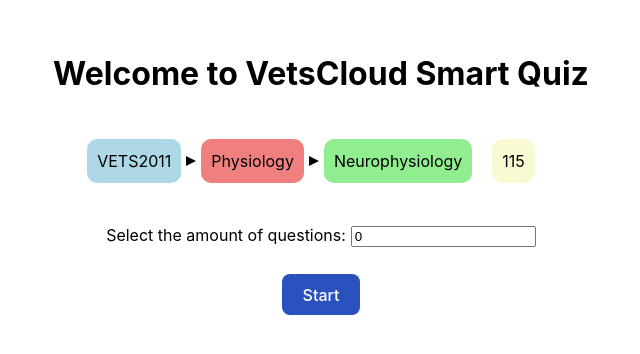
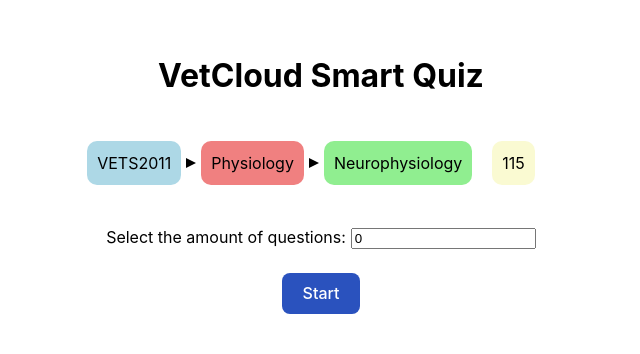
Before and after one commit to UQ-eLIPSE/crucible-components, a Vue app: page / in a window 1280 px wide. Shown: the part 228-582 px from the top of the page, without its empty margins (319-959 px from the left). Built offline with nearby package versions, Linux system fonts and the light colour scheme.

Commit message:
update VetsCloud title

```diff
--- a/src/components/StartPage.vue
+++ b/src/components/StartPage.vue
@@ -1,13 +1,19 @@
 <template>
   <div>
-    <h1>Welcome to VetsCloud Smart Quiz</h1>
+    <h1>VetCloud Smart Quiz</h1>
     <div class="tags-display">
       <div class="tag-container course"><p class="tag-text">VETS2011</p></div>
       <div class="arrow"></div>
-      <div class="tag-container subject"><p class="tag-text">Physiology</p></div>
+      <div class="tag-container subject">
+        <p class="tag-text">Physiology</p>
+      </div>
       <div class="arrow"></div>
-      <div class="tag-container system"><p class="tag-text">Neurophysiology</p></div>
-      <div class="tag-container questions-count"><p class="tag-text">115</p></div>
+      <div class="tag-container system">
+        <p class="tag-text">Neurophysiology</p>
+      </div>
+      <div class="tag-container questions-count">
+        <p class="tag-text">115</p>
+      </div>
     </div>
     <div>
       <label for="question-amount">Select the amount of questions:</label>
```
Lines whose indentation alone changed are shown as unchanged.
